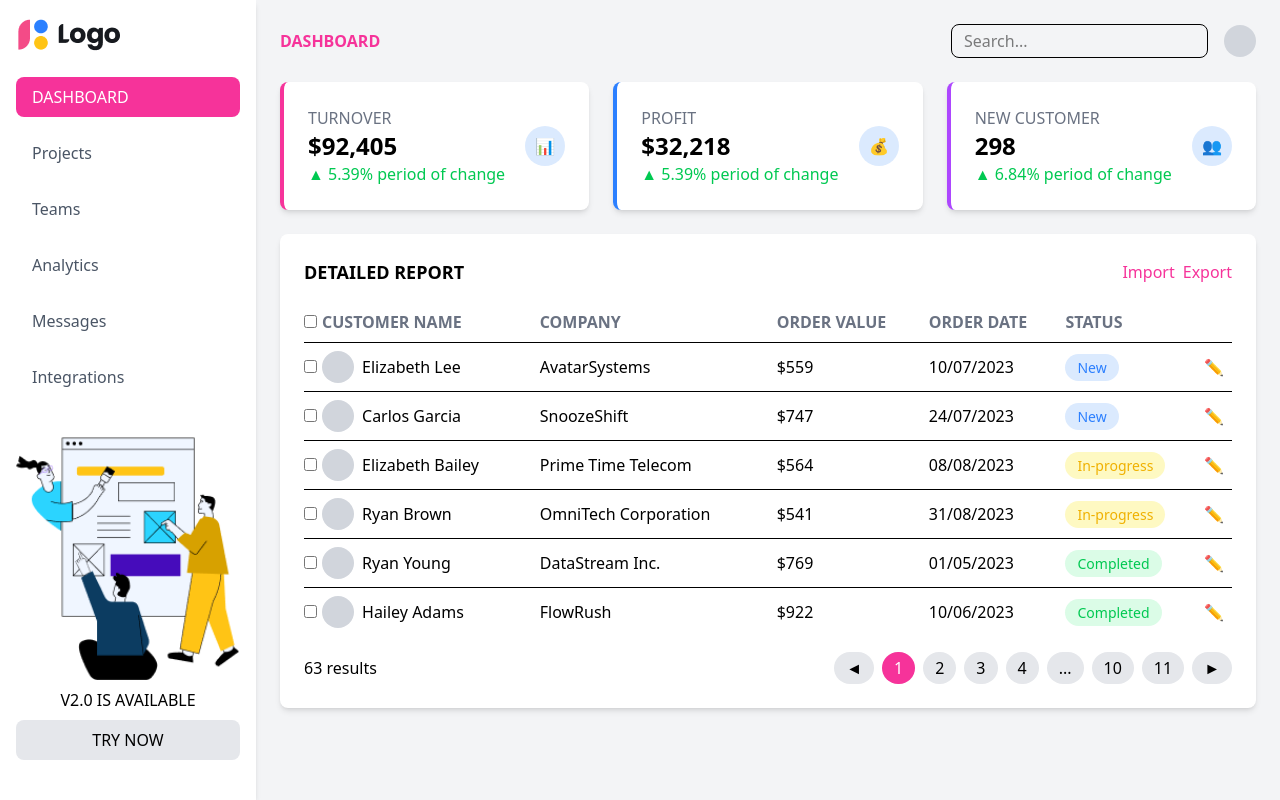
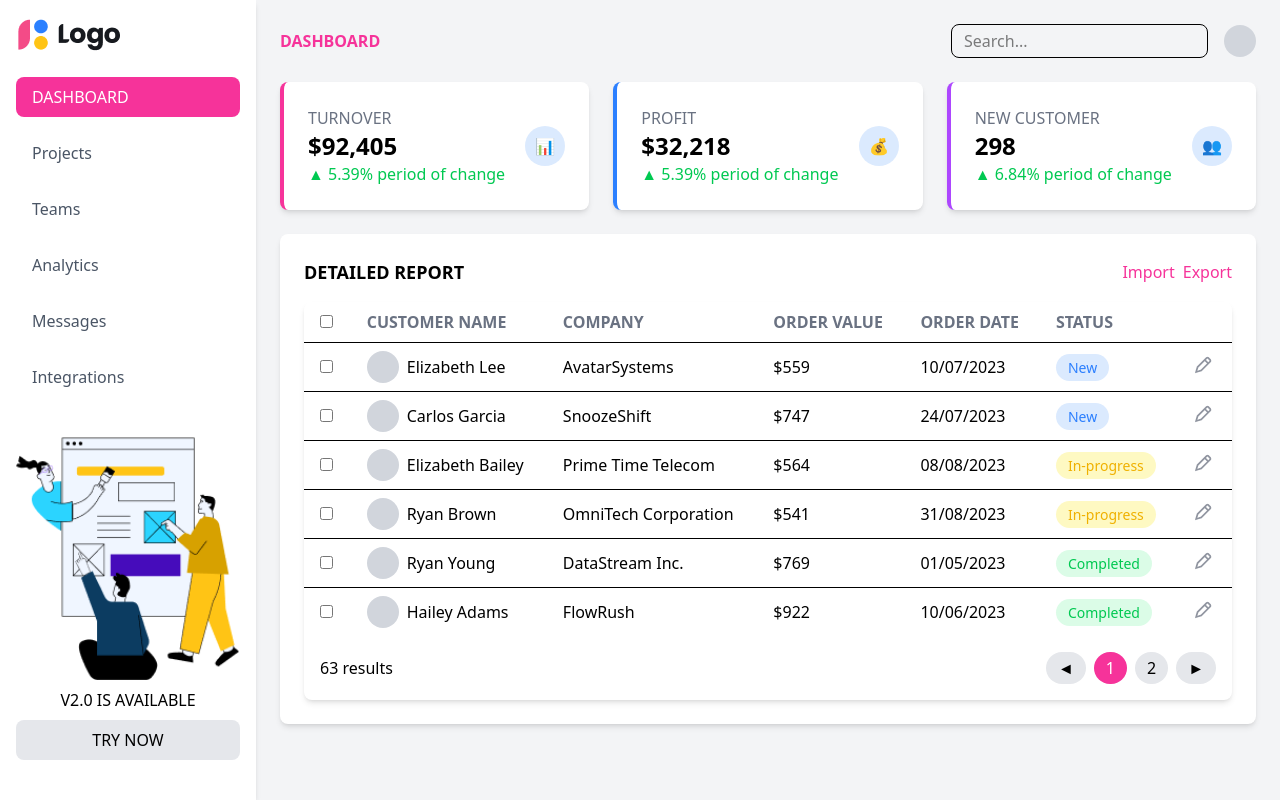
Before and after one commit to phongtran2004/22717861_TranDiPhong_ThucHanh-PTGDUD, a React (Vite) app in the folder lab06/22717861_TranDiPhong_BaiTapThucHanhPTGDUD/: page / in a window 1280 px wide. Built offline with nearby package versions, Linux system fonts and the light colour scheme.

Commit message:
DataTable

```diff
--- /dev/null
+++ b/lab06/22717861_TranDiPhong_BaiTapThucHanhPTGDUD/src/components/DataTable.jsx
@@ -0,0 +1,51 @@
+import React from 'react';
+
+const DataTable = ({ columns, data, showPagination = true, totalResults = 0 }) => {
+    const getStatusStyle = (status) => ({
+        'New': 'bg-blue-100 text-blue-500',
+        'In-progress': 'bg-yellow-100 text-yellow-500',
+        'Completed': 'bg-green-100 text-green-500',
+    }[status] || '');
+
+    return (
+        <div className="rounded-lg shadow-md">
+            <table className="w-full text-left">
+                <thead>
+                    <tr className="text-gray-500">
+                        {columns.map((col, index) => (
+                            <th key={index} className="py-2 px-4">
+                                {col.header}
+                            </th>
+                        ))}
+                    </tr>
+                </thead>
+                <tbody>
+                    {data.map((row, rowIndex) => (
+                        <tr key={rowIndex} className="border-t">
+                            {columns.map((col, colIndex) => (
+                                <td key={colIndex} className="py-2 px-4">
+                                    {col.render
+                                        ? col.render(row)
+                                        : row[col.accessor]}
+                                </td>
+                            ))}
+                        </tr>
+                    ))}
+                </tbody>
+            </table>
+            {showPagination && (
+                <div className="flex justify-between items-center mt-4 px-4 pb-4">
+                    <span>{totalResults} results</span>
+                    <div className="flex space-x-2">
+                        <button className="px-3 py-1 bg-gray-200 rounded-full">◄</button>
+                        <button className="px-3 py-1 bg-pink-500 text-white rounded-full">1</button>
+                        <button className="px-3 py-1 bg-gray-200 rounded-full">2</button>
+                        <button className="px-3 py-1 bg-gray-200 rounded-full">►</button>
+                    </div>
+                </div>
+            )}
+        </div>
+    );
+};
+
+export default DataTable;
--- a/lab06/22717861_TranDiPhong_BaiTapThucHanhPTGDUD/src/components/DetailedReport.jsx
+++ b/lab06/22717861_TranDiPhong_BaiTapThucHanhPTGDUD/src/components/DetailedReport.jsx
@@ -1,4 +1,6 @@
 import React from 'react';
+import DataTable from './DataTable';
+import editIcon from '../assets//img/edit-icon.png';
 
 const DetailedReport = () => {
     const reports = [
@@ -10,6 +12,45 @@ const DetailedReport = () => {
         { name: 'Hailey Adams', company: 'FlowRush', value: '$922', date: '10/06/2023', status: 'Completed' },
     ];
 
+    const columns = [
+        {
+            header: <input type="checkbox" />,
+            accessor: 'checkbox',
+            render: () => <input type="checkbox" />
+        },
+        {
+            header: 'CUSTOMER NAME',
+            accessor: 'name',
+            render: (row) => (
+                <div className="flex items-center space-x-2">
+                    <div className="w-8 h-8 bg-gray-300 rounded-full"></div>
+                    <span>{row.name}</span>
+                </div>
+            )
+        },
+        { header: 'COMPANY', accessor: 'company' },
+        { header: 'ORDER VALUE', accessor: 'value' },
+        { header: 'ORDER DATE', accessor: 'date' },
+        {
+            header: 'STATUS',
+            accessor: 'status',
+            render: (row) => (
+                <span className={`px-3 py-1 rounded-full text-sm ${{
+                    'New': 'bg-blue-100 text-blue-500',
+                    'In-progress': 'bg-yellow-100 text-yellow-500',
+                    'Completed': 'bg-green-100 text-green-500',
+                }[row.status]}`}>
+                    {row.status}
+                </span>
+            )
+        },
+        {
+            header: '',
+            accessor: 'actions',
+            render: () => <button><img src={editIcon} /></button>
+        },
+    ];
+
     return (
         <div className="bg-white p-6 rounded-lg shadow-md">
             <div className="flex justify-between items-center mb-4">
@@ -19,66 +60,12 @@ const DetailedReport = () => {
                     <button className="text-pink-500">Export</button>
                 </div>
             </div>
-            <table className="w-full text-left">
-                <thead>
-                    <tr className="text-gray-500">
-                        <th className="py-2">
-                            <input type="checkbox" />
-                        </th>
-                        <th className="py-2">CUSTOMER NAME</th>
-                        <th className="py-2">COMPANY</th>
-                        <th className="py-2">ORDER VALUE</th>
-                        <th className="py-2">ORDER DATE</th>
-                        <th className="py-2">STATUS</th>
-                        <th className="py-2"></th>
-                    </tr>
-                </thead>
-                <tbody>
-                    {reports.map((report, index) => (
-                        <tr key={index} className="border-t">
-                            <td className="py-2">
-                                <input type="checkbox" />
-                            </td>
-                            <td className="py-2 flex items-center space-x-2">
-                                <div className="w-8 h-8 bg-gray-300 rounded-full"></div>
-                                <span>{report.name}</span>
-                            </td>
-                            <td className="py-2">{report.company}</td>
-                            <td className="py-2">{report.value}</td>
-                            <td className="py-2">{report.date}</td>
-                            <td className="py-2">
-                                <span
-                                    className={`px-3 py-1 rounded-full text-sm ${report.status === 'New'
-                                        ? 'bg-blue-100 text-blue-500'
-                                        : report.status === 'In-progress'
-                                            ? 'bg-yellow-100 text-yellow-500'
-                                            : 'bg-green-100 text-green-500'
-                                        }`}
-                                >
-                                    {report.status}
-                                </span>
-                            </td>
-                            <td className="py-2">
-                                <button>✏️</button>
-                            </td>
-                        </tr>
-                    ))}
-                </tbody>
-            </table>
-            <div className="flex justify-between items-center mt-4">
-                <p>63 results</p>
-                <div className="flex space-x-2">
-                    <button className="px-3 py-1 bg-gray-200 rounded-full">◄</button>
-                    <button className="px-3 py-1 bg-pink-500 text-white rounded-full">1</button>
-                    <button className="px-3 py-1 bg-gray-200 rounded-full">2</button>
-                    <button className="px-3 py-1 bg-gray-200 rounded-full">3</button>
-                    <button className="px-3 py-1 bg-gray-200 rounded-full">4</button>
-                    <button className="px-3 py-1 bg-gray-200 rounded-full">...</button>
-                    <button className="px-3 py-1 bg-gray-200 rounded-full">10</button>
-                    <button className="px-3 py-1 bg-gray-200 rounded-full">11</button>
-                    <button className="px-3 py-1 bg-gray-200 rounded-full">►</button>
-                </div>
-            </div>
+            <DataTable
+                columns={columns}
+                data={reports}
+                showPagination={true}
+                totalResults={63}
+            />
         </div>
     );
 };
```
